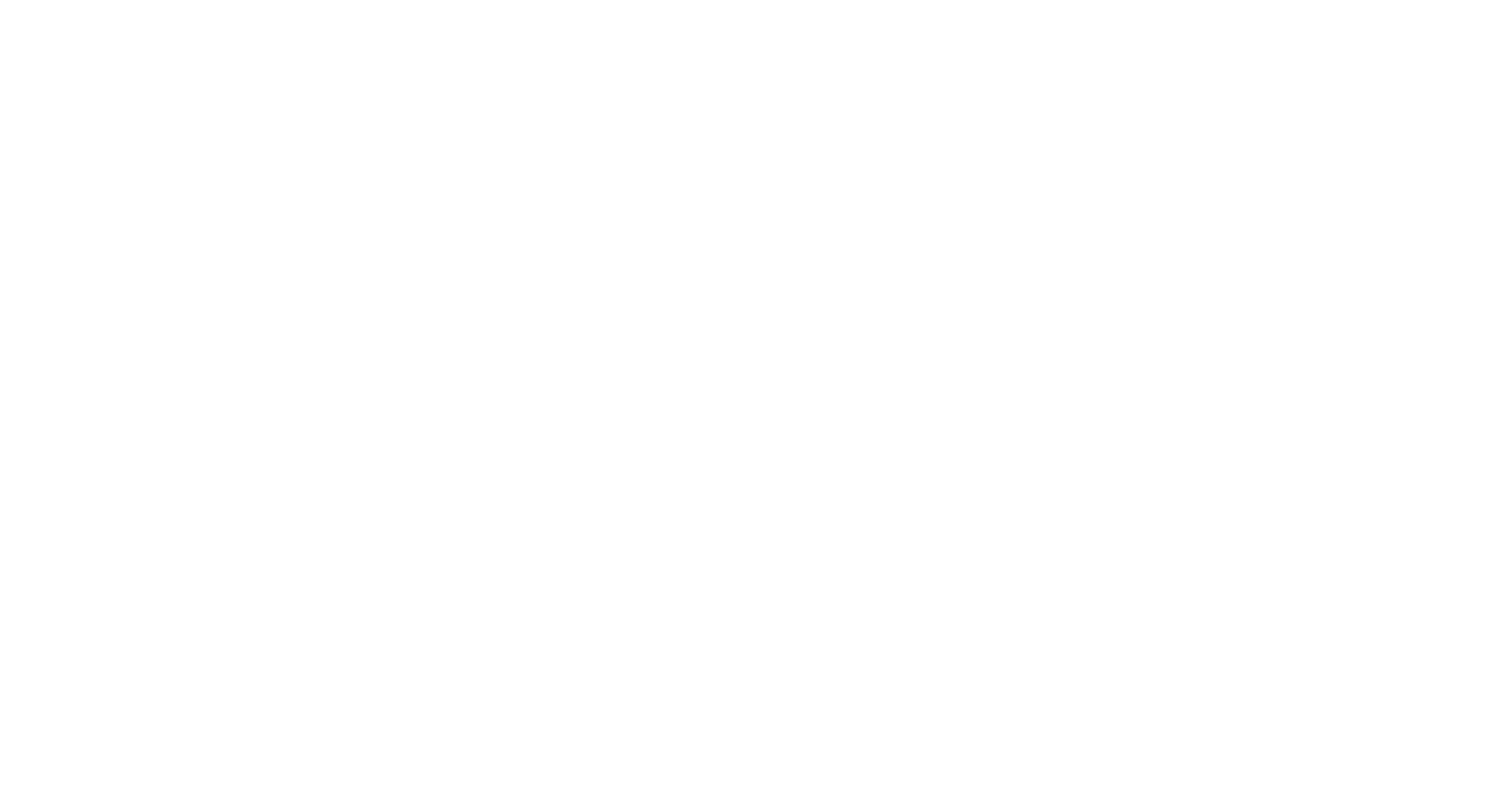
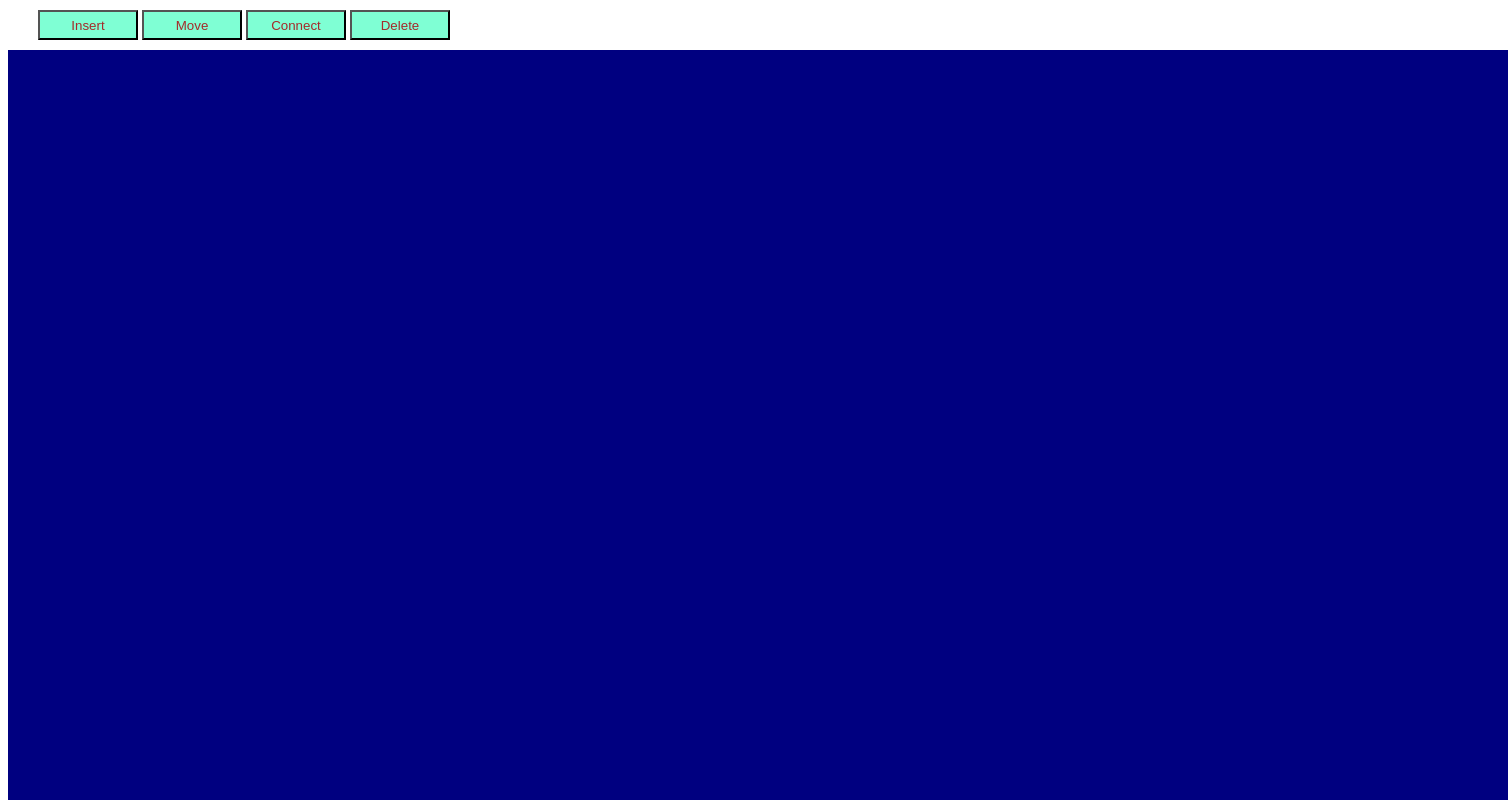
Before and after one commit to taras9562979/tk_text_recognition, a plain HTML site: page index.html in a window 1280 px wide. Shown: the top 800 px of the page, 1508 px wide, since content can reach past the window. Drawn offline with Linux system fonts and the light colour scheme.

Commit message:
canvas + basic modes switch (on console)

```diff
--- a/index.html
+++ b/index.html
@@ -3,8 +3,16 @@
 <html>
     <head>
         <title>Text Recognition</title>
+        <link rel='stylesheet' type='text/css' href='main.css'>
     </head>
     <body>
-
+        <div class='buttons'>
+            <button id='insert'>Insert</button>
+            <button id='move'>Move</button>
+            <button id='connect'>Connect</button>
+            <button id='delete'>Delete</button>
+        </div>
+        <canvas id='canvas' width="1500" height="1000">Your browser does not support canvas</canvas>
+        <script src='main.js'></script>
     </body>
 </html>
--- /dev/null
+++ b/main.css
@@ -0,0 +1,34 @@
+.buttons {
+    margin: 10px 30px;
+}
+
+#insert {
+    width: 100px;
+    height: 30px;
+    background-color: aquamarine;
+    color:brown;
+}
+#move {
+    width: 100px;
+    height: 30px;
+    background-color: aquamarine;
+    color:brown;
+}
+#connect {
+    width: 100px;
+    height: 30px;
+    background-color: aquamarine;
+    color:brown;
+}
+#delete {
+    width: 100px;
+    height: 30px;
+    background-color: aquamarine;
+    color:brown;
+}
+
+#canvas {
+    width: 1500px;
+    height: 1000px;
+    background: navy;
+}
--- /dev/null
+++ b/main.js
@@ -0,0 +1,29 @@
+var insert_btn = document.getElementById('insert');
+var move_btn = document.getElementById('move');
+var connect_btn = document.getElementById('connect');
+var delete_btn = document.getElementById('delete');
+let canvas = document.getElementById('canvas');
+let ctx = canvas.getContext('2d');
+let mode = 'Empty';
+
+function insert_btn_Clicked(event){
+    mode = 'Insert Mode';
+    console.log(mode);
+}
+function move_btn_Clicked(event){
+    mode = 'Move Mode';
+    console.log(mode);
+}
+function connect_btn_Clicked(event){
+    mode = 'Connect Mode';
+    console.log(mode);
+}
+function delete_btn_Clicked(event){
+    mode = 'Delete Mode';
+    console.log(mode);
+}
+
+insert_btn.addEventListener('click',insert_btn_Clicked);
+move_btn.addEventListener('click',move_btn_Clicked);
+connect_btn.addEventListener('click',connect_btn_Clicked);
+delete_btn.addEventListener('click',delete_btn_Clicked);
```
Also changed, not shown: Short_Description.txt.
